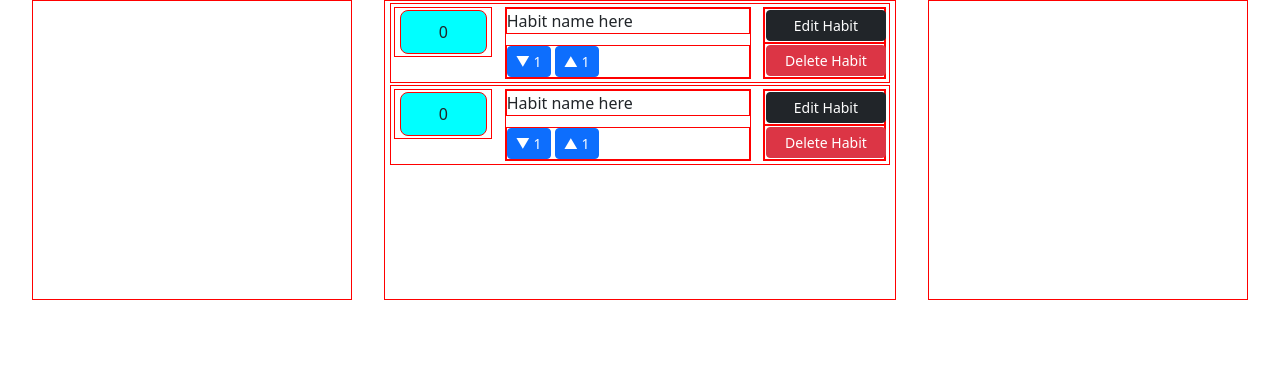
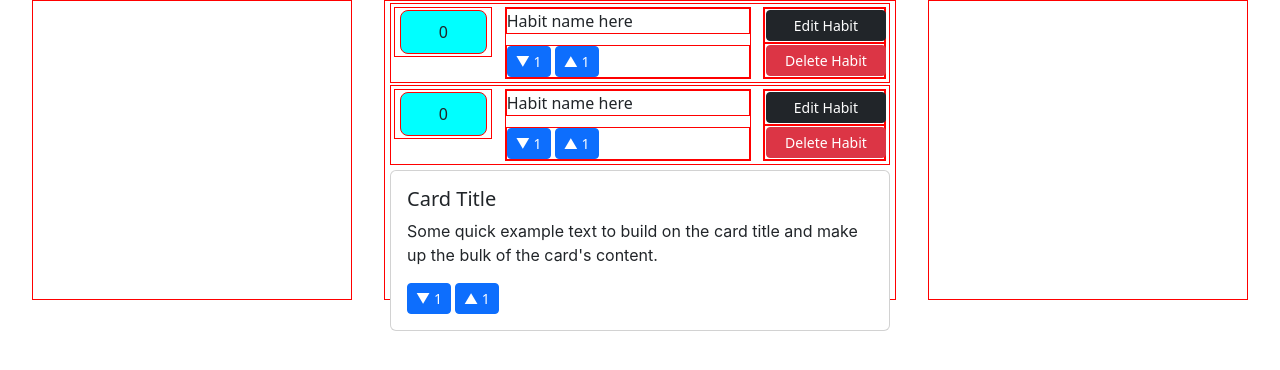
Before and after one commit to Drew-L-Nelson/Habit-Tracker, a React (Create React App) app: page / in a window 1280 px wide. Shown: the top 370 px of the page. Built offline with nearby package versions, Linux system fonts and the light colour scheme.

Commit message:
CardTester added

```diff
--- a/src/App.js
+++ b/src/App.js
@@ -1,7 +1,7 @@
 import React from "react";
-import { useState } from "react";
 import "./style.css";
-import TrackerComponent from "./TrackerComponent"
+import TrackerComponent from "./TrackerComponent";
+import CardTester from './CardTester';
 
 export default function App() {
 
@@ -17,6 +17,7 @@ export default function App() {
       <div className='center-div'>
           <TrackerComponent/>
           <TrackerComponent/>
+          <CardTester />
       </div>
 
       <div className='right-div'>
--- /dev/null
+++ b/src/CardTester.js
@@ -0,0 +1,36 @@
+import React, { useState } from 'react';
+import Button from 'react-bootstrap/Button';
+import Card from 'react-bootstrap/Card';
+
+export default function CardTester () {
+  const [count, setCount] = useState(0);
+
+  function countUp() {
+    setCount(count + 1);
+  }
+
+  function countDown() {
+    if (count <= 0) {
+      return 0;
+    }
+    setCount(count - 1);
+  }
+
+  return (
+    <Card style={{ width: '98%', margin: '5px' }}>
+      <Card.Body>
+        <Card.Title>Card Title</Card.Title>
+        <Card.Text>
+          Some quick example text to build on the card title and make up the
+          bulk of the card's content.
+        </Card.Text>
+        <Button variant="primary" onClick={countDown} size="sm">
+            ▼ 1
+          </Button>{' '}
+          <Button variant="primary" onClick={countUp} size="sm">
+            ▲ 1
+          </Button>
+      </Card.Body>
+    </Card>
+  );
+}
--- a/src/TrackerComponent.js
+++ b/src/TrackerComponent.js
@@ -1,5 +1,5 @@
 import React from 'react';
-import "./TrackerComponent.css";
+import './TrackerComponent.css';
 import { useState } from 'react';
 import Button from 'react-bootstrap/Button';
 
@@ -8,57 +8,54 @@ export default function TrackerComponent() {
 
   function countUp() {
     setCount(count + 1);
-  };
+  }
 
   function countDown() {
     if (count <= 0) {
       return 0;
     }
     setCount(count - 1);
-  };
+  }
 
   return (
-    <div className='tracker-component-main'>
-      <div className='tracker-left-div'>
-        <div className='counter-div'>
-          {count}
+    <div className="tracker-component-main">
+      <div className="tracker-left-div">
+        <div className="counter-div">{count}</div>
+      </div>
+
+      <div className="tracker-center-div">
+        <div className="habit-name-div">Habit name here</div>
+        <div className="button-div">
+          <Button variant="primary" onClick={countDown} size="sm">
+            ▼ 1
+          </Button>{' '}
+          <Button variant="primary" onClick={countUp} size="sm">
+            ▲ 1
+          </Button>
         </div>
       </div>
 
-      <div className='tracker-center-div'>
-        <div className='habit-name-div'>
-          Habit name here
-        </div>
-        <div className='button-div'>
-          <Button
-            variant="primary"
-            onClick={countDown}
-            size="sm"
-            >▼ 1</Button>{' '}
-          <Button
-            variant="primary"
-            onClick={countUp}
-            size="sm">▲ 1</Button>
-        </div>
-      </div>
-
-      <div className='tracker-right-div'>
-        <div className='edit-button-div'>
+      <div className="tracker-right-div">
+        <div className="edit-button-div">
           <Button
             variant="dark"
             size="sm"
             style={{ width: '120px', margin: '1px' }}
-          >Edit Habit</Button>
+          >
+            Edit Habit
+          </Button>
         </div>
 
-        <div className='delete-button-div'>
+        <div className="delete-button-div">
           <Button
             variant="danger"
             size="sm"
             style={{ width: '120px', margin: '1px' }}
-          >Delete Habit</Button>
+          >
+            Delete Habit
+          </Button>
         </div>
       </div>
     </div>
-  )
+  );
 }
```
